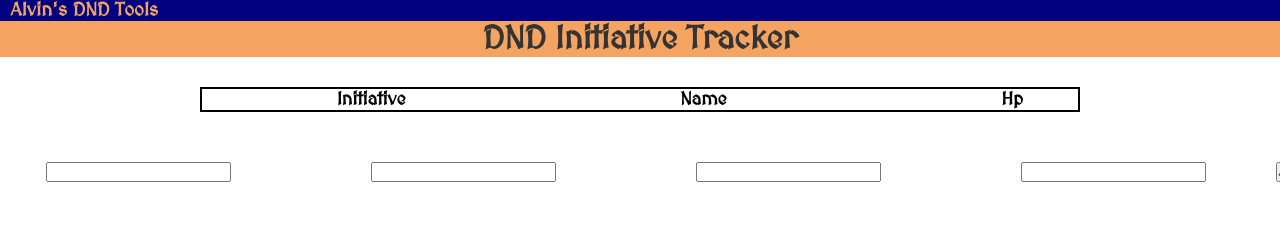
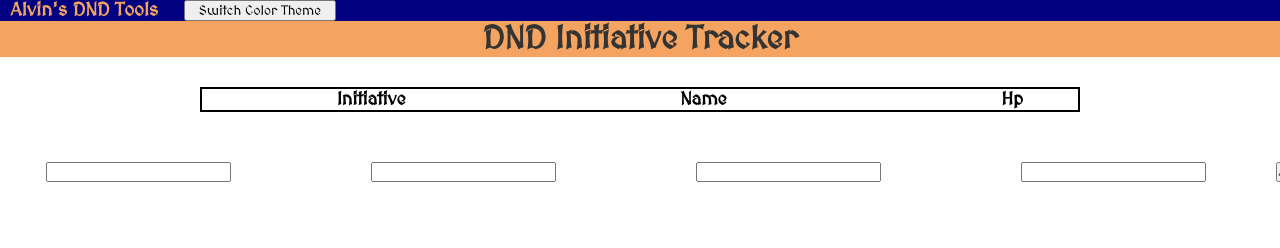
Before and after one commit to atran50/DND-5th-Edition-Initiative-Tracker, a plain HTML site: page index.html in a window 1280 px wide. Shown: the top 248 px of the page. Drawn offline with Linux system fonts and the light colour scheme.

Commit message:
Added  functioning color switch button

```diff
--- a/index.html
+++ b/index.html
@@ -10,7 +10,8 @@
 </head>
 <body>
     <div id="top-banner">
-        <h3 style="margin-left:10px">Alvin's DND Tools</h3>
+        <h3 style="margin-left:10px;padding-right: 2%;">Alvin's DND Tools</h3>
+        <button id="color-swap" onclick="changeColor()"> Switch Color Theme </button>
     </div>
     <div class="header-container">
         <h1 class="header">DND Initiative Tracker</h1>
@@ -30,11 +31,10 @@
             <input type="text" class="name-input">
             <input type="text" class="hp-input">
             <input type="text" class="notes-input">
-            <button onclick="changeColor()">Add</button>
-            <script src="index.js"></script>
-
+            <button onclick="">Add</button>
         </div>
     </div>
+    <script src="index.js"></script>
 
 </body>
 </html>
--- a/styles.css
+++ b/styles.css
@@ -16,8 +16,14 @@
 
 #top-banner{
     background-color: navy;
-    color: sandybrown
+    color: sandybrown;
+    display: flex;
 }
+
+#color-swap{
+    padding: 0 1%;
+}
+
 
 .header{
     text-align: center;
```
